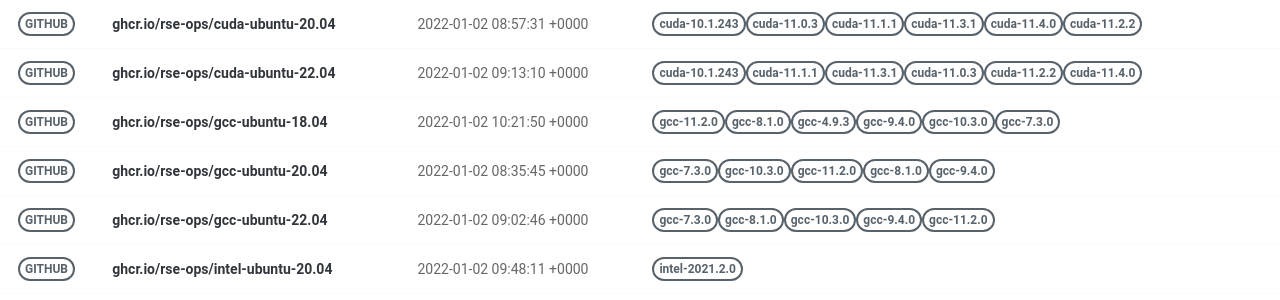
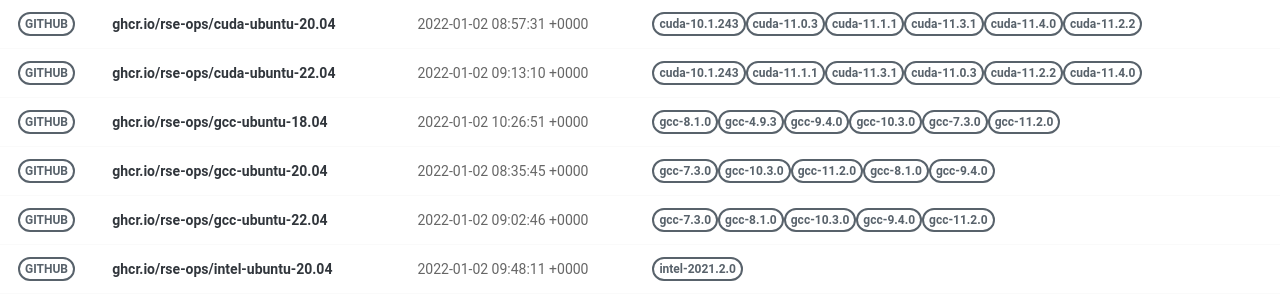
Before and after one commit to rse-ops/docker-images, a Jekyll site: the page built from pages/index.md, in a window 1280 px wide. Shown: the part 277-577 px from the top of the page. Built offline with Jekyll 4.4.1, drawn with Linux system fonts in a browser that asks for light colours; nearby versions of some CDN libraries.

Commit message:
Automated push to update library 2022-01-02

```diff
--- a/_library/ghcr.io-rse-ops-gcc-ubuntu-18.04.md
+++ b/_library/ghcr.io-rse-ops-gcc-ubuntu-18.04.md
@@ -1,14 +1,11 @@
 ---
 layout: container
 name: ghcr.io/rse-ops/gcc-ubuntu-18.04
-updated_at: 2022-01-02 10:21:50.418226
+updated_at: 2022-01-02 10:26:51.848840
 
 
 container_url: https://github.com/orgs/rse-ops/packages/container/package/gcc-ubuntu-18.04
 versions:
- - tag: gcc-11.2.0
-   dockerfile: https://github.com/rse-ops/docker-images/blob/main/ubuntu/gcc/Dockerfile
-   manifest: https://crane.ggcr.dev/manifest/ghcr.io/rse-ops/gcc-ubuntu-18.04:gcc-11.2.0
  - tag: gcc-8.1.0
    dockerfile: https://github.com/rse-ops/docker-images/blob/main/ubuntu/gcc/Dockerfile
    manifest: https://crane.ggcr.dev/manifest/ghcr.io/rse-ops/gcc-ubuntu-18.04:gcc-8.1.0
```
Also changed, not shown: other parts of _library/ghcr.io-rse-ops-gcc-ubuntu-18.04.md (+3 -0 lines).
